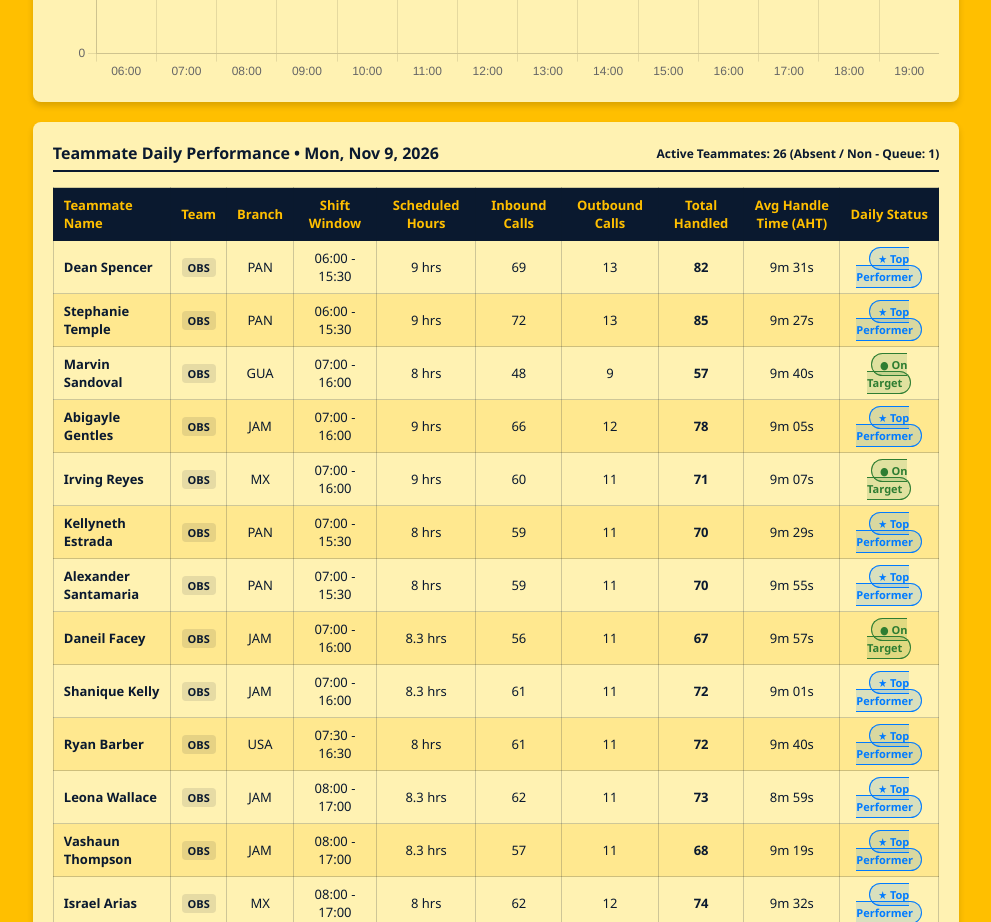
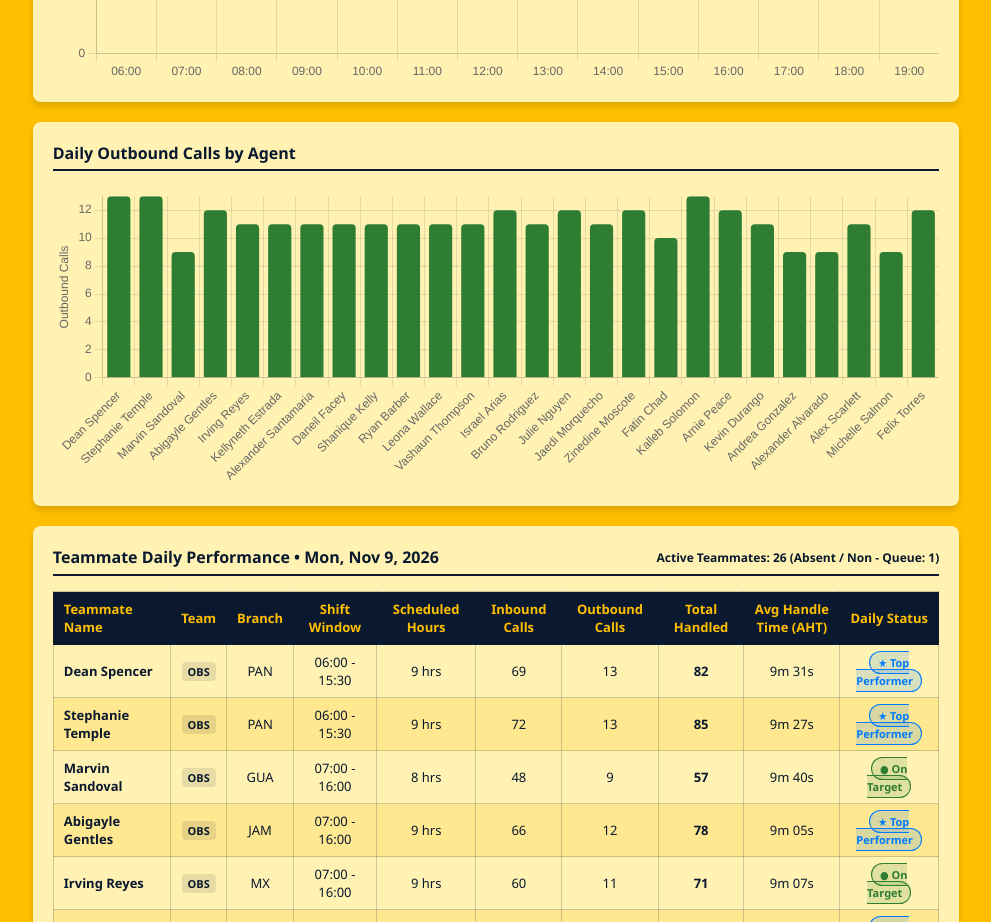
Before and after one commit to cristopherom16/CallsHourAvailability, a plain HTML site: page index.html in a window 1280 px wide. Shown: the part 1380-2302 px from the top of the page, without its empty margins (73-1064 px from the left). Drawn offline with nearby package versions, Linux system fonts and the light colour scheme; no server answers.

Commit message:
Update index.html

```diff
--- a/index.html
+++ b/index.html
@@ -556,6 +556,14 @@
         <div class="section-title">Hourly Abandoned Calls Breakdown (Queue, Hold, Routing, CSAT)</div>
         <div class="chart-box-secondary">
             <canvas id="abandonedChart"></canvas>
+        </div>
+    </div>
+
+    <!-- Daily Outbound Calls by Agent Chart -->
+    <div class="card">
+        <div class="section-title">Daily Outbound Calls by Agent</div>
+        <div class="chart-box-secondary">
+            <canvas id="outboundChart"></canvas>
         </div>
     </div>
 
@@ -1055,7 +1063,7 @@
     function toggleTheme() {
         document.body.classList.toggle('dark-mode');
         const isDark = document.body.classList.contains('dark-mode');
-        safeSet('theme', isDark ? 'light' : 'dark'); // corrected to save 'dark' or 'light' correctly
+        safeSet('theme', isDark ? 'dark' : 'light');
         const btn = document.getElementById('themeToggleBtn');
         if (btn) btn.innerText = isDark ? '☀️' : '🌓';
     }
@@ -1238,6 +1246,32 @@
         }
     });
 
+    // Outbound Calls Chart Initialization
+    const outCtx = document.getElementById('outboundChart').getContext('2d');
+    const outboundChart = new Chart(outCtx, {
+        type: 'bar',
+        data: {
+            labels: [],
+            datasets: [{
+                label: 'Outbound Calls',
+                data: [],
+                backgroundColor: '#2E7D32',
+                borderRadius: 4
+            }]
+        },
+        options: {
+            responsive: true,
+            maintainAspectRatio: false,
+            plugins: {
+                legend: { display: false }
+            },
+            scales: {
+                x: { ticks: { maxRotation: 45, minRotation: 45 } },
+                y: { title: { display: true, text: 'Outbound Calls' }, ticks: { stepSize: 1 }, beginAtZero: true }
+            }
+        }
+    });
+
     // Time & Availability Calculations
     function parseTimeToMins(tStr) {
         if(!tStr || tStr === "N/A") return null;
@@ -1778,6 +1812,9 @@
         if (allPossibleAgents.length === 0) {
             tableBody.innerHTML = `<tr><td colspan="10" style="padding: 20px; font-weight: bold;">No active teammates found for this selection.</td></tr>`;
             currentTeammatePerfData = [];
+            outboundChart.data.labels = [];
+            outboundChart.data.datasets[0].data = [];
+            outboundChart.update();
             return;
         }
 
@@ -1794,6 +1831,10 @@
         let sumOutbound = 0;
         let totalHandled = 0;
         let sumAHTSec = 0;
+
+        // Arrays for the Outbound Calls Chart
+        let chartLabels = [];
+        let chartDataOutbound = [];
 
         // Render Active Agents First
         const activeRowsHTML = activeAgents.map(agent => {
@@ -1833,6 +1874,10 @@
             totalHandled += handled;
             sumAHTSec += ahtSec;
 
+            // Push data to Chart
+            chartLabels.push(agent.name);
+            chartDataOutbound.push(outbound);
+
             const ahtMin = Math.floor(ahtSec / 60);
             const ahtRemSec = String(ahtSec % 60).padStart(2, '0');
             const ahtDisplay = `${ahtMin}m ${ahtRemSec}s`;
@@ -1908,6 +1953,11 @@
                 </tr>
             `;
         }).join('');
+
+        // Update Outbound Chart
+        outboundChart.data.labels = chartLabels;
+        outboundChart.data.datasets[0].data = chartDataOutbound;
+        outboundChart.update();
 
         // Summary Row
         let avgAHTDisplay = '-';
```
